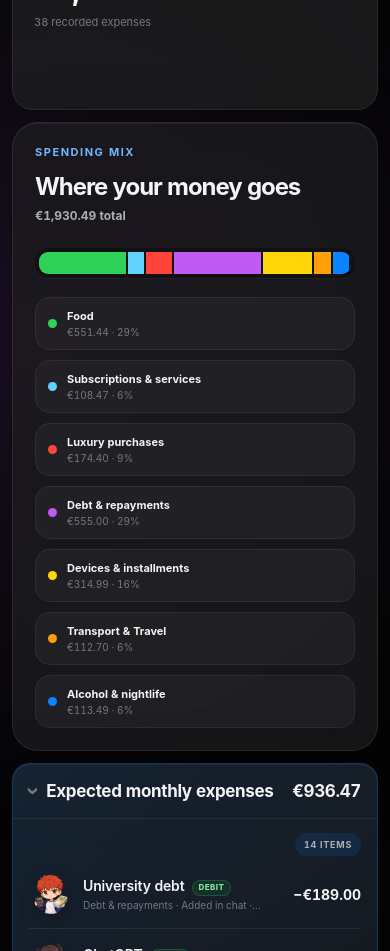
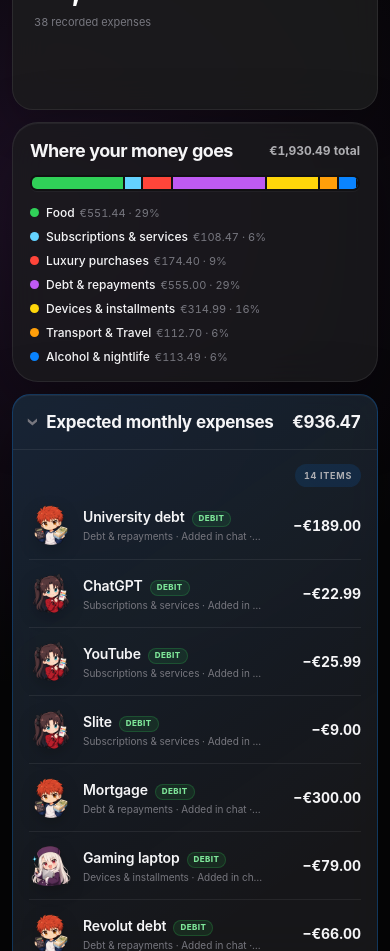
Before and after one commit to kbekulov/finance, a Next.js app: page / in a window 390 px wide. Shown: the part 1740-2691 px from the top of the page. Built offline with nearby package versions, Linux system fonts and the light colour scheme.

Commit message:
Compact spending breakdown

```diff
--- a/app/page.tsx
+++ b/app/page.tsx
@@ -1039,10 +1039,7 @@ export default function Home() {
 
         <section className="breakdown-panel" aria-labelledby="breakdown-title">
           <div className="breakdown-heading">
-            <div>
-              <p className="eyebrow">{copy.mix}</p>
-              <h2 id="breakdown-title">{copy.where}</h2>
-            </div>
+            <h2 id="breakdown-title">{copy.where}</h2>
             <strong>{euro.format(spent)} {copy.total}</strong>
           </div>
           <div
--- a/styles.css
+++ b/styles.css
@@ -491,7 +491,6 @@ main::before {
 :root[data-theme="nier-automata"] .breakdown-panel,
 :root[data-theme="nier-automata"] .expense-table,
 :root[data-theme="nier-automata"] .add-panel,
-:root[data-theme="nier-automata"] .breakdown-item,
 :root[data-theme="nier-automata"] .month-timeline {
   border-color: rgba(34, 52, 59, 0.14);
   background-color: rgba(250, 252, 251, 0.78);
@@ -1393,7 +1392,7 @@ h1 em {
   border: 1px solid rgba(255, 255, 255, 0.08);
   border-radius: var(--radius-outer);
   background: rgba(28, 28, 30, 0.78);
-  padding: clamp(24px, 4vw, 36px);
+  padding: clamp(18px, 2.4vw, 24px);
   box-shadow:
     inset 0 1px rgba(255, 255, 255, 0.05),
     var(--shadow-card);
@@ -1410,10 +1409,10 @@ h1 em {
 }
 
 .breakdown-heading {
-  margin-bottom: 25px;
-}
-
-.breakdown-heading h2,
+  align-items: center;
+  margin-bottom: 14px;
+}
+
 .section-heading h2,
 .add-panel h2,
 .empty-state h3 {
@@ -1424,23 +1423,31 @@ h1 em {
   letter-spacing: -0.045em;
 }
 
+.breakdown-heading h2 {
+  margin: 0;
+  color: var(--label);
+  font-size: clamp(18px, 2vw, 22px);
+  font-weight: 650;
+  letter-spacing: -0.035em;
+}
+
 .breakdown-heading > strong,
 .section-heading > span {
   color: var(--secondary);
-  font-size: 12px;
+  font-size: clamp(12px, 1.4vw, 15px);
   font-weight: 650;
   white-space: nowrap;
 }
 
 .breakdown-bar {
   display: flex;
-  height: 30px;
+  height: 16px;
   overflow: hidden;
-  border: 4px solid #111113;
-  border-radius: 13px;
+  border: 2px solid #111113;
+  border-radius: 7px;
   background: var(--surface-inset);
   box-shadow:
-    inset 0 2px 7px rgba(0, 0, 0, 0.55),
+    inset 0 1px 4px rgba(0, 0, 0, 0.5),
     0 1px rgba(255, 255, 255, 0.04);
 }
 
@@ -1491,21 +1498,18 @@ h1 em {
 }
 
 .breakdown-legend {
-  display: grid;
-  grid-template-columns: repeat(3, minmax(0, 1fr));
-  gap: 10px;
-  margin-top: 19px;
+  display: flex;
+  flex-wrap: wrap;
+  gap: 10px 18px;
+  margin-top: 14px;
 }
 
 .breakdown-item {
-  display: flex;
-  align-items: center;
-  gap: 10px;
+  display: inline-flex;
+  align-items: baseline;
+  gap: 7px;
   min-width: 0;
-  border: 1px solid rgba(255, 255, 255, 0.06);
-  border-radius: 15px;
-  background: rgba(44, 44, 46, 0.48);
-  padding: 11px 12px;
+  padding: 0;
 }
 
 .breakdown-dot {
@@ -1516,6 +1520,9 @@ h1 em {
 }
 
 .breakdown-item span:last-child {
+  display: inline-flex;
+  align-items: baseline;
+  gap: 5px;
   min-width: 0;
 }
 
@@ -1528,14 +1535,15 @@ h1 em {
 }
 
 .breakdown-item strong {
-  margin-bottom: 3px;
+  margin: 0;
   color: var(--label);
-  font-size: 11px;
+  font-size: 12px;
+  font-weight: 550;
 }
 
 .breakdown-item small {
   color: var(--tertiary);
-  font-size: 10px;
+  font-size: 11px;
 }
 
 /* Ledger and entry */
@@ -1957,8 +1965,7 @@ footer p {
 }
 
 @media (hover: hover) {
-  .stat-card,
-  .breakdown-item {
+  .stat-card {
     transition:
       border-color 180ms ease,
       background 180ms ease,
@@ -2217,6 +2224,10 @@ footer p {
     padding: 22px;
   }
 
+  .breakdown-panel {
+    padding: 17px;
+  }
+
   .breakdown-heading,
   .section-heading {
     align-items: flex-start;
@@ -2224,8 +2235,14 @@ footer p {
     gap: 7px;
   }
 
+  .breakdown-heading {
+    align-items: center;
+    flex-direction: row;
+    gap: 12px;
+  }
+
   .breakdown-legend {
-    grid-template-columns: 1fr 1fr;
+    gap: 9px 14px;
   }
 
   .expense-table-summary {
@@ -2263,8 +2280,9 @@ footer p {
     white-space: nowrap;
   }
 
-  .breakdown-legend {
-    grid-template-columns: 1fr;
+  .breakdown-item span:last-child {
+    flex-wrap: wrap;
+    row-gap: 0;
   }
 
   .balance-main {
```
Also changed, not shown: index.html (+2 -5 lines), 2 other files (tests, documents, lock files or other folders).
